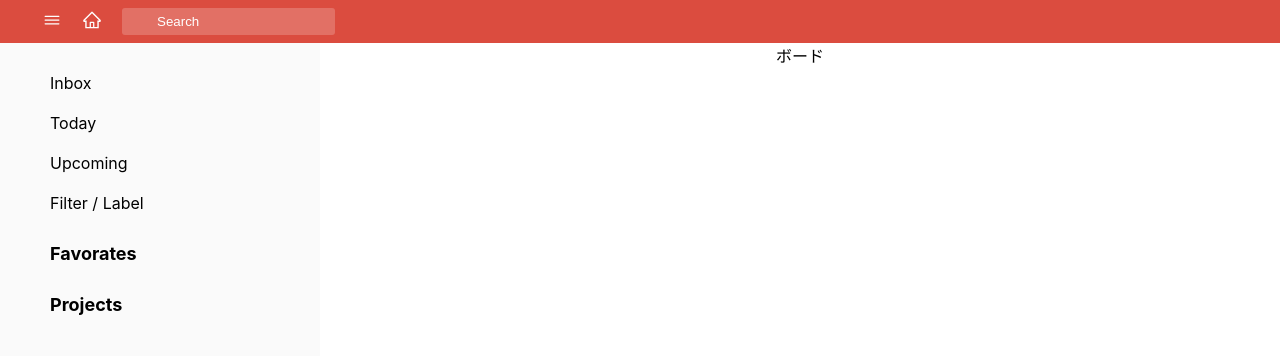
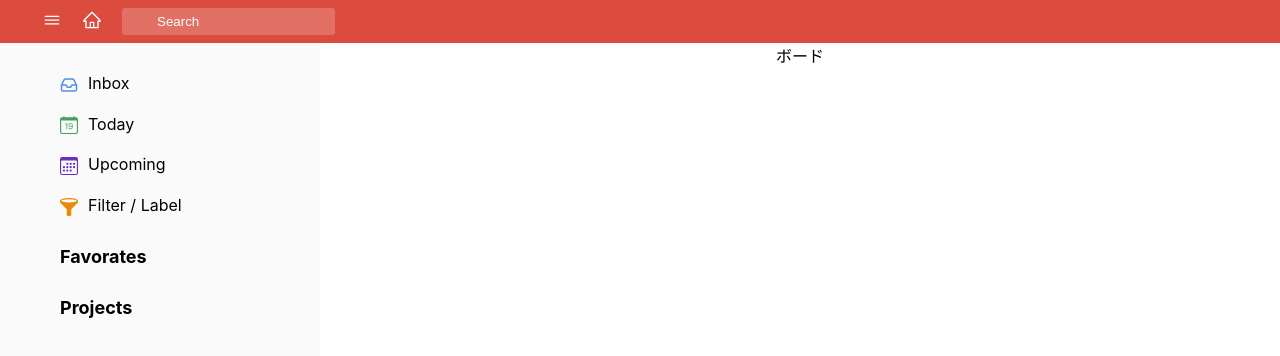
Before and after one commit to Yuji5117/todoist-clone-react, a React (Create React App) app: page / in a window 1280 px wide. Shown: the top 356 px of the page. Built offline with nearby package versions, Linux system fonts and the light colour scheme.

Commit message:
アイコンの追加

```diff
--- a/src/App.css
+++ b/src/App.css
@@ -2,37 +2,6 @@
   text-align: center;
 }
 
-.App-logo {
-  height: 40vmin;
-  pointer-events: none;
+.menu_icon {
+  padding: 0 0;
 }
-
-@media (prefers-reduced-motion: no-preference) {
-  .App-logo {
-    animation: App-logo-spin infinite 20s linear;
-  }
-}
-
-.App-header {
-  background-color: #282c34;
-  min-height: 100vh;
-  display: flex;
-  flex-direction: column;
-  align-items: center;
-  justify-content: center;
-  font-size: calc(10px + 2vmin);
-  color: white;
-}
-
-.App-link {
-  color: #61dafb;
-}
-
-@keyframes App-logo-spin {
-  from {
-    transform: rotate(0deg);
-  }
-  to {
-    transform: rotate(360deg);
-  }
-}
--- a/src/compoents/SideBar.tsx
+++ b/src/compoents/SideBar.tsx
@@ -1,4 +1,8 @@
-import React from "react";
+import "../App.css";
+import { FiInbox } from "react-icons/fi";
+import { BsCalendarDate } from "react-icons/bs";
+import { BsCalendar3 } from "react-icons/bs";
+import { ImFilter } from "react-icons/im";
 import styled from "styled-components";
 
 const SideBar = () => {
@@ -7,10 +11,22 @@ const SideBar = () => {
       <Container>
         <div>
           <CategoryList>
-            <CategoryElement>Inbox</CategoryElement>
-            <CategoryElement>Today</CategoryElement>
-            <CategoryElement>Upcoming</CategoryElement>
-            <CategoryElement>Filter / Label</CategoryElement>
+            <CategoryElement>
+              <FiInbox size={18} color={"#568EE3"} />
+              Inbox
+            </CategoryElement>
+            <CategoryElement>
+              <BsCalendarDate size={18} color={"#44A15D"} />
+              Today
+            </CategoryElement>
+            <CategoryElement>
+              <BsCalendar3 size={18} color={"#692FC2"} />
+              Upcoming
+            </CategoryElement>
+            <CategoryElement>
+              <ImFilter size={18} color={"#EB8909"} />
+              Filter / Label
+            </CategoryElement>
           </CategoryList>
         </div>
         <div>
@@ -45,7 +61,13 @@ const CategoryList = styled.div`
 `;
 
 const CategoryElement = styled.div`
+  padding-left: 10px;
   font-size: 16px;
+
+  & * {
+    padding: 0 10px 0 0;
+    vertical-align: middle;
+  }
 
   :hover {
     background-color: #ececec;
@@ -66,7 +88,7 @@ const BoardList = styled.div`
 const BoardElement = styled.li`
   font-size: 18px;
   font-weight: bold;
-  padding: 10px 0;
+  padding: 10px 0 10px 10px;
 
   :hover {
     cursor: pointer;
```
